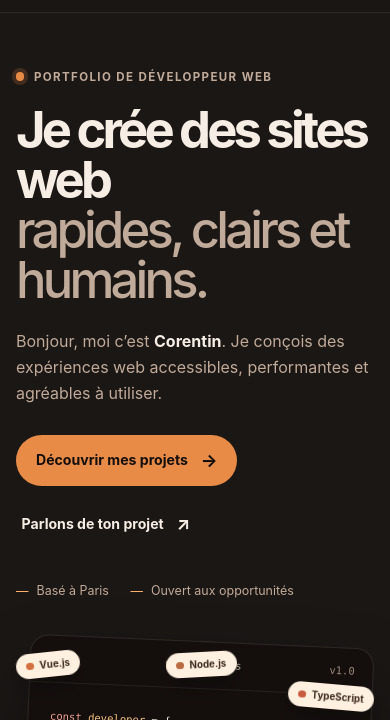
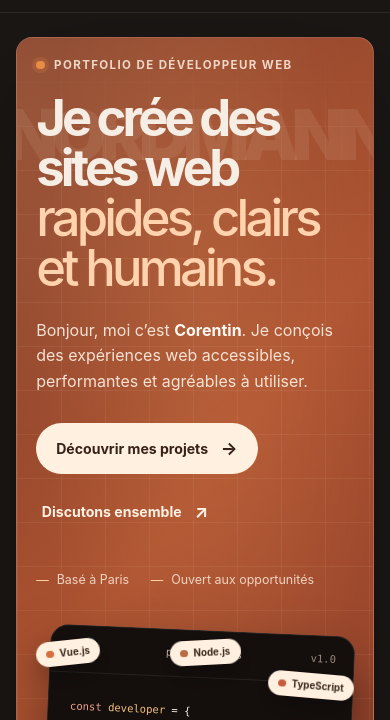
Before and after one commit to CorentinNrd/PTF, a website built with Vite: page index.html in a window 390 px wide. Shown: the part 62-782 px from the top of the page. Built offline with nearby package versions, Linux system fonts and the light colour scheme.

Commit message:
[UPDATE] background of main block

```diff
--- a/index.html
+++ b/index.html
@@ -8,9 +8,9 @@
             name="description"
             content="Portfolio de Corentin NORDMANN, développeur web. Découvrez ses projets, son parcours et ses compétences."
     />
-    <link rel="icon" type="image/svg+xml" href="/src/assets/cn-monogram.svg" />
-    <link rel="icon" type="image/png" href="/src/assets/cn-monogram.png" sizes="512x512" />
-    <link rel="apple-touch-icon" href="/src/assets/cn-monogram.png" />
+    <link rel="icon" type="image/svg+xml" href="/src/assets/cn-monogram.svg"/>
+    <link rel="icon" type="image/png" href="/src/assets/cn-monogram.png" sizes="512x512"/>
+    <link rel="apple-touch-icon" href="/src/assets/cn-monogram.png"/>
     <title>Corentin NORDMANN — Développeur web</title>
 </head>
 <body>
@@ -55,7 +55,10 @@
 
 <main id="contenu">
     <section class="hero" id="accueil">
-        <div class="container hero__grid">
+        <div class="container">
+            <div class="hero__stage">
+                <span class="hero__watermark" aria-hidden="true">NORDMANN</span>
+                <div class="hero__grid">
                     <div class="hero__content">
                         <p class="eyebrow">
                             <span class="eyebrow__dot" aria-hidden="true"></span>
@@ -74,7 +77,7 @@
                                 Découvrir mes projets <span aria-hidden="true">&rarr;</span>
                             </a>
                             <a class="button button--text" href="#contact">
-                        Parlons de ton projet <span aria-hidden="true">&nearr;</span>
+                                Discutons ensemble <span aria-hidden="true">&nearr;</span>
                             </a>
                         </div>
                         <ul class="hero__facts" aria-label="Quelques informations">
@@ -93,14 +96,19 @@
                                 <span class="code-card__version">v1.0</span>
                             </div>
                             <div class="code-card__body">
-                        <p><span class="syntax-keyword">const</span> <span class="syntax-variable">developer</span> = {</p>
-                        <p class="code-card__indent"><span class="syntax-key">craft</span>: <span class="syntax-string">"web experiences"</span>,
+                                <p><span class="syntax-keyword">const</span> <span
+                                        class="syntax-variable">developer</span> = {</p>
+                                <p class="code-card__indent"><span class="syntax-key">craft</span>: <span
+                                        class="syntax-string">"web experiences"</span>,
                                 </p>
                                 <p class="code-card__indent"><span class="syntax-key">tools</span>: [<span
-                                class="syntax-string">"Vue"</span>, <span class="syntax-string">"TS"</span>, <span
+                                        class="syntax-string">"Vue"</span>, <span class="syntax-string">"TS"</span>,
+                                    <span
                                             class="syntax-string">"Quasar"</span>],</p>
-                        <p class="code-card__indent"><span class="syntax-key">state</span>: <span class="syntax-string">"Pinia"</span>,</p>
-                        <p class="code-card__indent"><span class="syntax-key">care</span>: <span class="syntax-keyword">true</span>,
+                                <p class="code-card__indent"><span class="syntax-key">state</span>: <span
+                                        class="syntax-string">"Pinia"</span>,</p>
+                                <p class="code-card__indent"><span class="syntax-key">care</span>: <span
+                                        class="syntax-keyword">true</span>,
                                 </p>
                                 <p>};</p>
                                 <p class="code-card__command">developer.build();<span class="code-cursor"></span></p>
@@ -124,6 +132,7 @@
                         <div class="hero__sticker">
                             <span class="hero__sticker-star" aria-hidden="true">&#10038;</span>
                             <span>Du code<br/>qui a du sens</span>
+                        </div>
                     </div>
                 </div>
             </div>
@@ -624,7 +633,8 @@
                 </div>
 
                 <p class="about__hint">
-                    Parcours professionnel chez Klineo et Paris Attitude, complété par des projets comme CareerHub et SecretLancy.
+                    Parcours professionnel chez Klineo et Paris Attitude, complété par des projets comme CareerHub et
+                    SecretLancy.
                 </p>
 
                 <ul class="skill-list" aria-label="Compétences principales">
@@ -650,7 +660,7 @@
                 <h2>Un projet en tête ?<br/><span>Parlons-en.</span></h2>
             </div>
             <div class="contact__content">
-                <p>Une question, une idée ou une mission à discuter ? Écris-moi.</p>
+                <p>Une question, une idée ou une mission à discuter ? Écrivez-moi.</p>
                 <a class="button button--light" href="mailto:coconrd@icloud.com">
                     coconrd@icloud.com <span aria-hidden="true">&nearr;</span>
                 </a>
--- a/src/style.css
+++ b/src/style.css
@@ -211,19 +211,115 @@ p {
 }
 
 .hero {
-  padding-block: clamp(5rem, 9vw, 8rem);
+  padding-block: clamp(2rem, 4vw, 3.5rem);
+}
+
+.hero__stage {
+  position: relative;
+  min-height: 36rem;
+  overflow: hidden;
+  padding: clamp(1.4rem, 3.8vw, 3rem);
+  border: 1px solid rgb(255 232 215 / 18%);
+  border-radius: 1.5rem;
+  background:
+    radial-gradient(70% 75% at 54% 30%, rgb(238 151 90 / 20%), transparent 70%),
+    linear-gradient(128deg, #7f3d29 0%, #ad5331 48%, #873a28 100%);
+  box-shadow: 0 2rem 6rem rgb(0 0 0 / 30%);
+  isolation: isolate;
+}
+
+.hero__stage::before {
+  position: absolute;
+  z-index: -1;
+  inset: 0;
+  background-image:
+    linear-gradient(rgb(255 232 212 / 7%) 1px, transparent 1px),
+    linear-gradient(90deg, rgb(255 232 212 / 7%) 1px, transparent 1px);
+  background-size: clamp(2.75rem, 5vw, 4rem) clamp(2.75rem, 5vw, 4rem);
+  mask-image: linear-gradient(to bottom, transparent 0%, black 14%, black 88%, transparent 100%);
+  pointer-events: none;
+  content: "";
+}
+
+.hero__stage::after {
+  position: absolute;
+  z-index: 0;
+  top: -18rem;
+  right: 10%;
+  width: 44rem;
+  aspect-ratio: 1;
+  border-radius: 50%;
+  background: radial-gradient(circle, rgb(255 188 132 / 18%), transparent 68%);
+  pointer-events: none;
+  content: "";
+}
+
+.hero__watermark {
+  position: absolute;
+  z-index: 0;
+  top: 24%;
+  left: 50%;
+  width: max-content;
+  transform: translate(-50%, -50%);
+  color: rgb(255 239 225 / 9%);
+  font-size: clamp(5.5rem, 15vw, 12rem);
+  font-weight: 900;
+  letter-spacing: -0.1em;
+  line-height: 0.8;
+  white-space: nowrap;
+  user-select: none;
+  pointer-events: none;
 }
 
 .hero__grid {
   display: grid;
-  grid-template-columns: minmax(0, 1.08fr) minmax(17rem, 0.92fr);
+  position: relative;
+  z-index: 1;
+  grid-template-columns: minmax(0, 1.05fr) minmax(22rem, 0.95fr);
   align-items: center;
-  gap: clamp(3rem, 7vw, 7rem);
+  gap: clamp(2rem, 4vw, 4rem);
 }
 
 .hero__content {
   position: relative;
-  z-index: 1;
+  z-index: 2;
+}
+
+.hero__stage .eyebrow {
+  color: rgb(255 239 225 / 84%);
+}
+
+.hero__stage .hero__highlight {
+  color: #ffd3ad;
+}
+
+.hero__stage .hero__lead {
+  color: rgb(255 241 229 / 90%);
+}
+
+.hero__stage .hero__lead strong {
+  color: #fff9f3;
+}
+
+.hero__stage .hero__facts {
+  color: rgb(255 239 225 / 82%);
+}
+
+.hero__stage .hero__facts li::before {
+  color: #ffd0a1;
+}
+
+.hero__stage .button--primary {
+  background: #fff0df;
+  color: #382118;
+}
+
+.hero__stage .button--primary:hover {
+  background: #fffaf4;
+}
+
+.hero__stage .button--text {
+  color: #fff1e4;
 }
 
 .eyebrow {
@@ -340,8 +436,9 @@ p {
 
 .hero__visual {
   position: relative;
+  z-index: 2;
   display: grid;
-  min-height: 28rem;
+  min-height: 32rem;
   place-items: center;
   isolation: isolate;
 }
@@ -375,7 +472,7 @@ p {
 .code-card {
   position: relative;
   z-index: 1;
-  width: min(100%, 27rem);
+  width: min(100%, 30rem);
   overflow: hidden;
   transform: rotate(2.5deg);
   border: 1px solid rgb(255 255 255 / 10%);
@@ -1120,14 +1217,63 @@ p {
   font-weight: 650;
 }
 
+@media (max-width: 72rem) {
+  .hero__stage {
+    padding: 2.25rem;
+  }
+
+  .hero__grid {
+    grid-template-columns: minmax(0, 1.1fr) minmax(0, 0.9fr);
+    gap: 2rem;
+  }
+
+  .hero__content {
+    grid-column: 1;
+    grid-row: 1;
+  }
+
+  .hero__visual {
+    grid-column: 2;
+    grid-row: 1;
+    min-height: 29rem;
+  }
+
+  .hero__watermark {
+    top: 25%;
+    font-size: clamp(5rem, 13vw, 9rem);
+  }
+}
+
 @media (max-width: 58rem) {
+  .hero__stage {
+    padding: clamp(1.2rem, 3vw, 2rem);
+  }
+
   .hero__grid {
-    grid-template-columns: minmax(0, 1fr) minmax(15rem, 0.85fr);
+    grid-template-columns: 1fr;
     gap: 2.5rem;
   }
 
   .hero h1 {
     font-size: clamp(3rem, 7vw, 4.6rem);
+  }
+
+  .hero__content {
+    grid-column: auto;
+    grid-row: auto;
+  }
+
+  .hero__visual {
+    grid-column: auto;
+    grid-row: auto;
+    width: min(100%, 34rem);
+    min-height: 25rem;
+    margin-inline: auto;
+  }
+
+  .hero__watermark {
+    top: 12%;
+    font-size: clamp(4.5rem, 15vw, 7.5rem);
   }
 
   .project-grid {
@@ -1176,7 +1322,7 @@ p {
   }
 
   .hero {
-    padding-block: 4rem 5rem;
+    padding-block: 2.5rem 3.5rem;
   }
 
   .hero__grid {
@@ -1232,7 +1378,17 @@ p {
   }
 
   .hero {
-    padding-block: 3.5rem 4rem;
+    padding-block: 1.5rem 2.5rem;
+  }
+
+  .hero__stage {
+    padding: 1.2rem;
+    border-radius: 1rem;
+  }
+
+  .hero__watermark {
+    top: 10%;
+    font-size: clamp(3.5rem, 18vw, 5.5rem);
   }
 
   .hero h1 {
```
Lines whose indentation alone changed are shown as unchanged.
